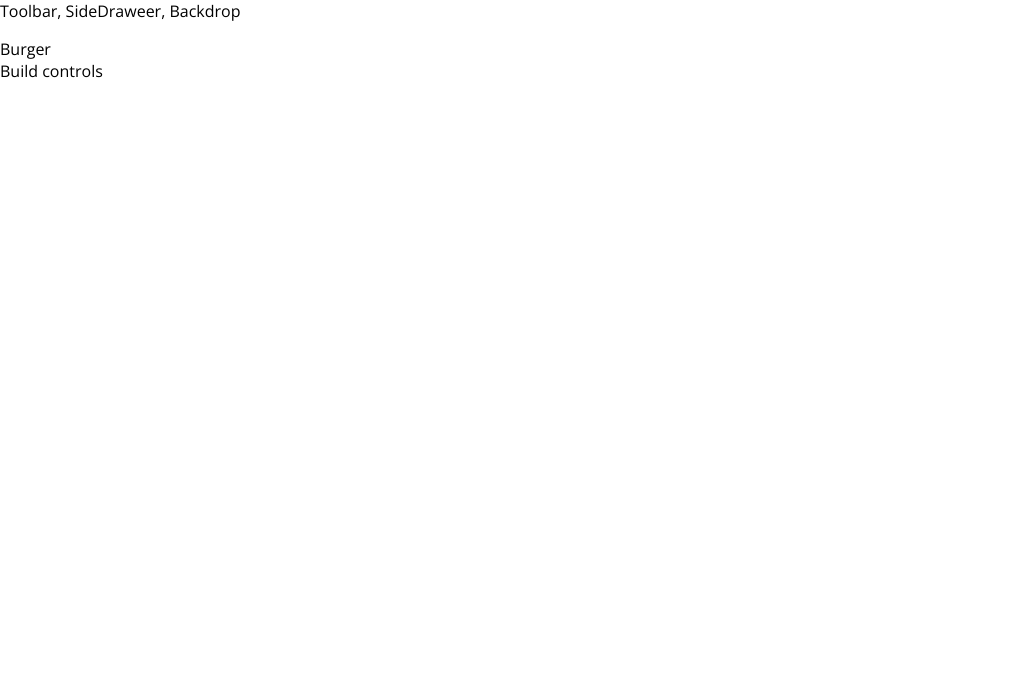
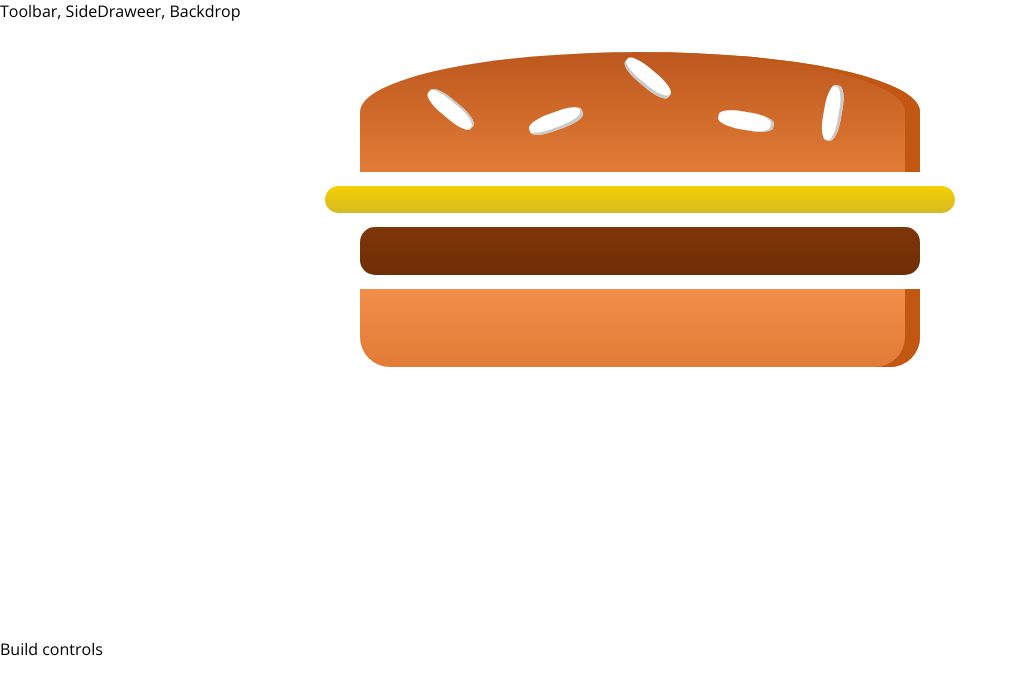
Before and after one commit to lopezcasian/burger-builder, a React (Create React App) app: page / in a window 1280 px wide. Shown: the top 694 px of the page, without its empty margins (0-1018 px from the left). Built offline with nearby package versions, Linux system fonts and the light colour scheme.

Commit message:
feat: create ingredient component and add it to the burger component

```diff
--- a/package.json
+++ b/package.json
@@ -6,6 +6,7 @@
     "@testing-library/jest-dom": "^4.2.4",
     "@testing-library/react": "^9.5.0",
     "@testing-library/user-event": "^7.2.1",
+    "prop-types": "^15.7.2",
     "react": "^16.13.1",
     "react-dom": "^16.13.1",
     "react-scripts": "3.4.3"
--- /dev/null
+++ b/src/components/Burger/Burger.js
@@ -0,0 +1,16 @@
+import React from 'react';
+import classes from './Burger.module.css';
+import BurgerIngredient from './BurgerIngredient/BurgerIngredient';
+
+const burger = ( props ) => {
+    return (
+        <div className={ classes.Burger }>
+            <BurgerIngredient type="bread-top" />
+            <BurgerIngredient type="cheese" />
+            <BurgerIngredient type="meat" />
+            <BurgerIngredient type="bread-bottom" />
+        </div>
+    );
+}
+
+export default burger;
--- /dev/null
+++ b/src/components/Burger/Burger.module.css
@@ -0,0 +1,30 @@
+.Burger {
+    width: 100%;
+    margin: auto;
+    height: 250px;
+    overflow: scroll;
+    text-align: center;
+    font-weight: bold;
+    font-size: 1.2rem;
+}
+
+@media (min-width: 500px) and (min-height: 400px) {
+    .Burger {
+        width: 350px;
+        height: 300px;
+    }
+}
+
+@media (min-width: 500px) and (min-height: 401px) {
+    .Burger {
+        width: 450px;
+        height: 400px;
+    }
+}
+
+@media (min-width: 1000px) and (min-height: 700px) {
+    .Burger {
+        width: 700px;
+        height: 600px;
+    }
+}
--- /dev/null
+++ b/src/components/Burger/BurgerIngredient/BurgerIngredient.js
@@ -0,0 +1,43 @@
+import React from 'react';
+import PropTypes from 'prop-types';
+import classes from './BurgerIngredient.module.css';
+
+const burgerIngredient = ( props ) => {
+    let ingredient = null;
+
+    switch( props.type ){
+        case ('bread-bottom'):
+            ingredient = <div className={ classes.BreadBottom }></div>;
+            break;
+        case ('bread-top'):
+            ingredient = (
+                <div className={ classes.BreadTop }>
+                    <div className={classes.Seeds1}></div>
+                    <div className={classes.Seeds2}></div>
+                </div>
+            );
+            break;
+        case ('meat'):
+            ingredient = <div className={ classes.Meat }></div>;
+            break;
+        case ('cheese'):
+            ingredient = <div className={ classes.Cheese }></div>;
+            break;
+        case ('bacon'):
+            ingredient = <div className={ classes.Bacon }></div>;
+            break;
+        case ('salad'):
+            ingredient = <div className={ classes.Salad }></div>;
+            break;
+        default:
+            ingredient = null;
+    }
+
+    return ingredient;
+}
+
+burgerIngredient.propTypes = {
+    type: PropTypes.string.isRequired
+}
+
+export default burgerIngredient;
--- /dev/null
+++ b/src/components/Burger/BurgerIngredient/BurgerIngredient.module.css
@@ -0,0 +1,113 @@
+.BreadBottom {
+    height: 13%;
+    width: 80%;
+    background: linear-gradient(#F08E4A, #e27b36);
+    border-radius: 0 0 30px 30px;
+    box-shadow: inset -15px 0 #c15711;
+    margin: 2% auto;
+}
+
+.BreadTop {
+    height: 20%;
+    width: 80%;
+    background: linear-gradient(#bc581e, #e27b36);
+    border-radius: 50% 50% 0 0;
+    box-shadow: inset -15px 0 #c15711;
+    margin: 2% auto;
+    position: relative;
+}
+
+.Seeds1 {
+    width: 10%;
+    height: 15%;
+    position: absolute;
+    background-color: white;
+    left: 30%;
+    top: 50%;
+    border-radius: 40%;
+    transform: rotate(-20deg);
+    box-shadow: inset -2px -3px #c9c9c9;
+}
+
+.Seeds1:after {
+    content: "";
+    width: 100%;
+    height: 100%;
+    position: absolute;
+    background-color: white;
+    left: -170%;
+    top: -260%;
+    border-radius: 40%;
+    transform: rotate(60deg);
+    box-shadow: inset -1px 2px #c9c9c9;
+  }
+
+.Seeds1:before {
+    content: "";
+    width: 100%;
+    height: 100%;
+    position: absolute;
+    background-color: white;
+    left: 180%;
+    top: -50%;
+    border-radius: 40%;
+    transform: rotate(60deg);
+    box-shadow: inset -1px -3px #c9c9c9;
+  }
+
+  .Seeds2 {
+    width: 10%;
+    height: 15%;
+    position: absolute;
+    background-color: white;
+    left: 64%;
+    top: 50%;
+    border-radius: 40%;
+    transform: rotate(10deg);
+    box-shadow: inset -3px 0 #c9c9c9;
+  }
+
+  .Seeds2:before {
+    content: "";
+    width: 100%;
+    height: 100%;
+    position: absolute;
+    background-color: white;
+    left: 150%;
+    top: -130%;
+    border-radius: 40%;
+    transform: rotate(90deg);
+    box-shadow: inset 1px 3px #c9c9c9;
+  }
+
+
+.Meat {
+    width: 80%;
+    height: 8%;
+    background: linear-gradient(#7f3608, #702e05);
+    margin: 2% auto;
+    border-radius: 15px;
+}
+
+.Cheese {
+    width: 90%;
+    height: 4.5%;
+    margin: 2% auto;
+    background: linear-gradient(#f4d004, #d6bb22);
+    border-radius: 20px;
+}
+
+.Salad {
+    width: 85%;
+    height: 7%;
+    margin: 2% auto;
+    background: linear-gradient(#228c1d, #91ce50);
+    border-radius: 20px;
+}
+
+.Bacon {
+    width: 80%;
+    height: 3%;
+    background: linear-gradient(#bf3813, #c45e38);
+    margin: 2% auto;
+}
--- a/src/components/containers/BurgerBuilder/BurgerBuilder.js
+++ b/src/components/containers/BurgerBuilder/BurgerBuilder.js
@@ -1,11 +1,12 @@
 import React, { Component } from 'react';
 import AuxWrapper from '../../../highOrderComponents/AuxWrapper';
+import Burger from '../../Burger/Burger';
 
 class BurgerBulder extends Component {
     render () {
         return (
             <AuxWrapper>
-                <div>Burger</div>
+                <Burger />
                 <div>Build controls</div>
             </AuxWrapper>
         );
```
